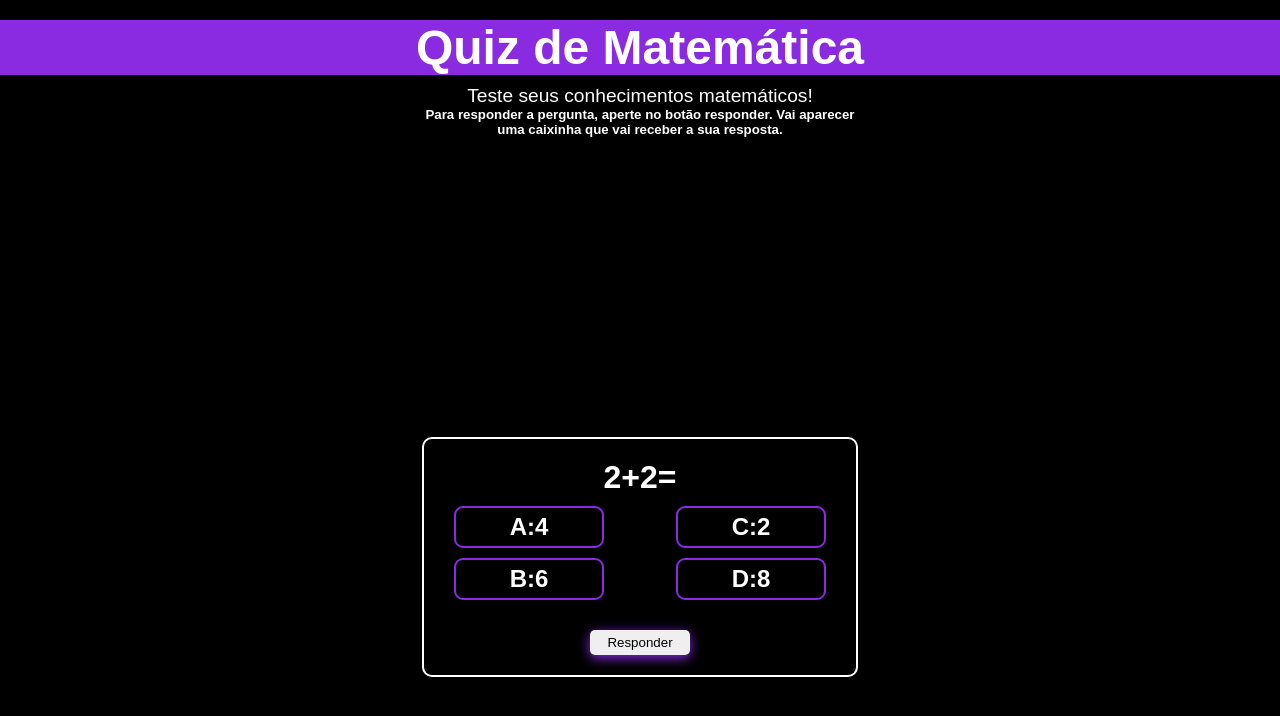
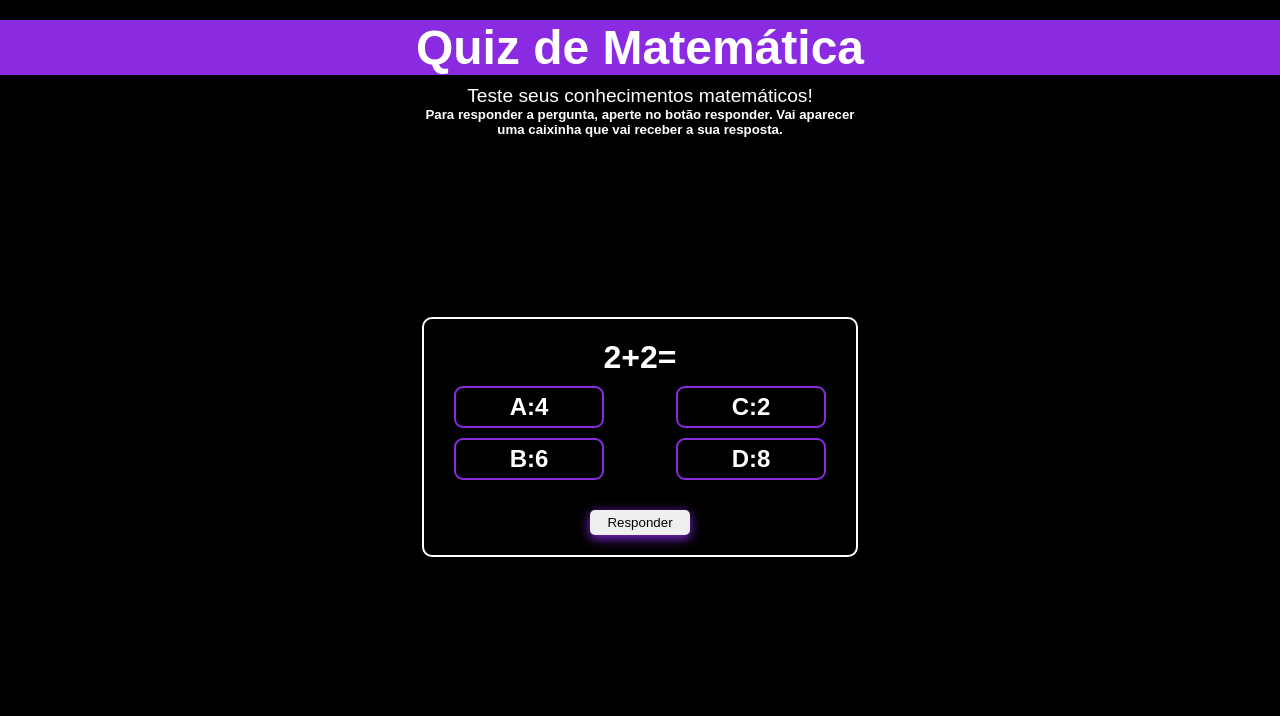
Before and after one commit to KaioSantista/Projeto_Pda_quiz, a plain HTML site: page index.html in a window 1280 px wide. Drawn offline with Linux system fonts and the light colour scheme.

Commit message:
Toque final.

```diff
--- a/script/scriptHome.js
+++ b/script/scriptHome.js
@@ -44,8 +44,8 @@ let pergunta = [
             [
               {Alternativa:"A:10"},
               {Alternativa:"B:2"},
-              {Alternativa:"C:1"},
-              {Alternativa:"D:4"}
+              {Alternativa:"C:4"},
+              {Alternativa:"D:1"}
 
 
             ]
@@ -90,7 +90,7 @@ function resposta() {
   var respostaUsuario = prompt('Escolha a alternativa (A, B, C ou D):');
   const respostaCorreta = respostas[indice];
 
-  if (respostaUsuario == respostaCorreta.toUpperCase()) {
+  if (respostaUsuario.toUpperCase() == respostaCorreta) {
       alert('Acertou!');
       indice++;
       loop();
--- a/style/styleHome.css
+++ b/style/styleHome.css
@@ -34,7 +34,7 @@ body {
 
 
 #contentQuiz {
-    height: 100vh;
+    height: 70vh;
 
     display: flex;
     align-items: center;
```
